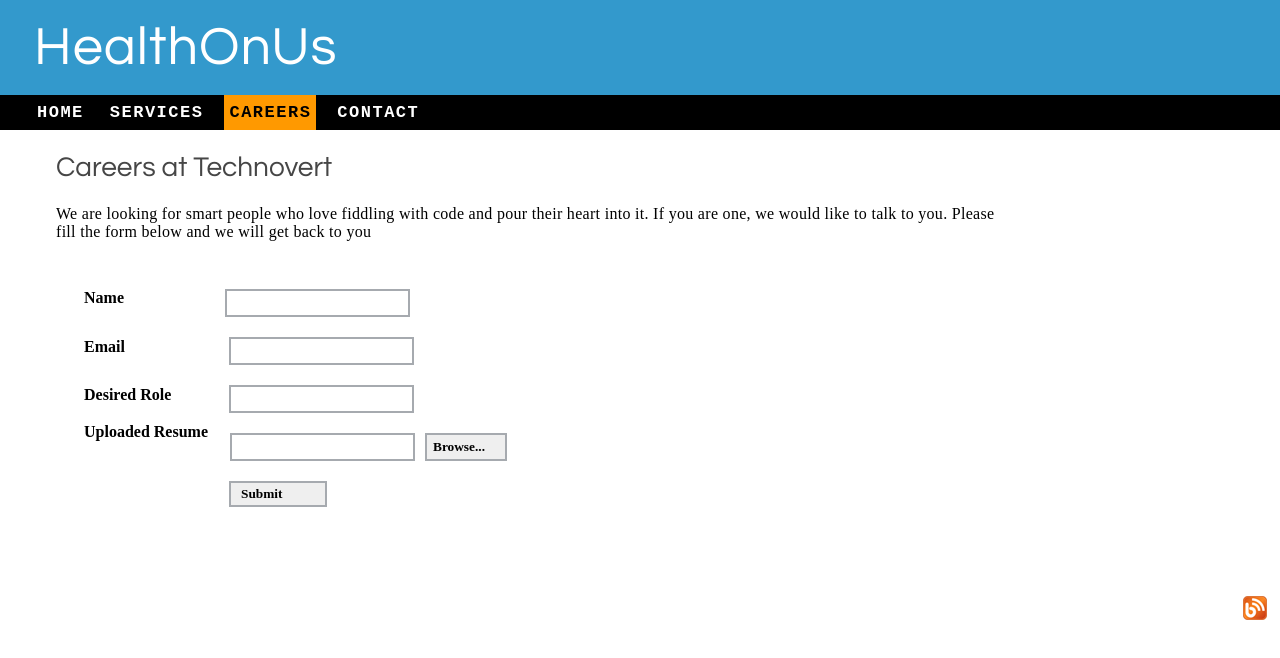
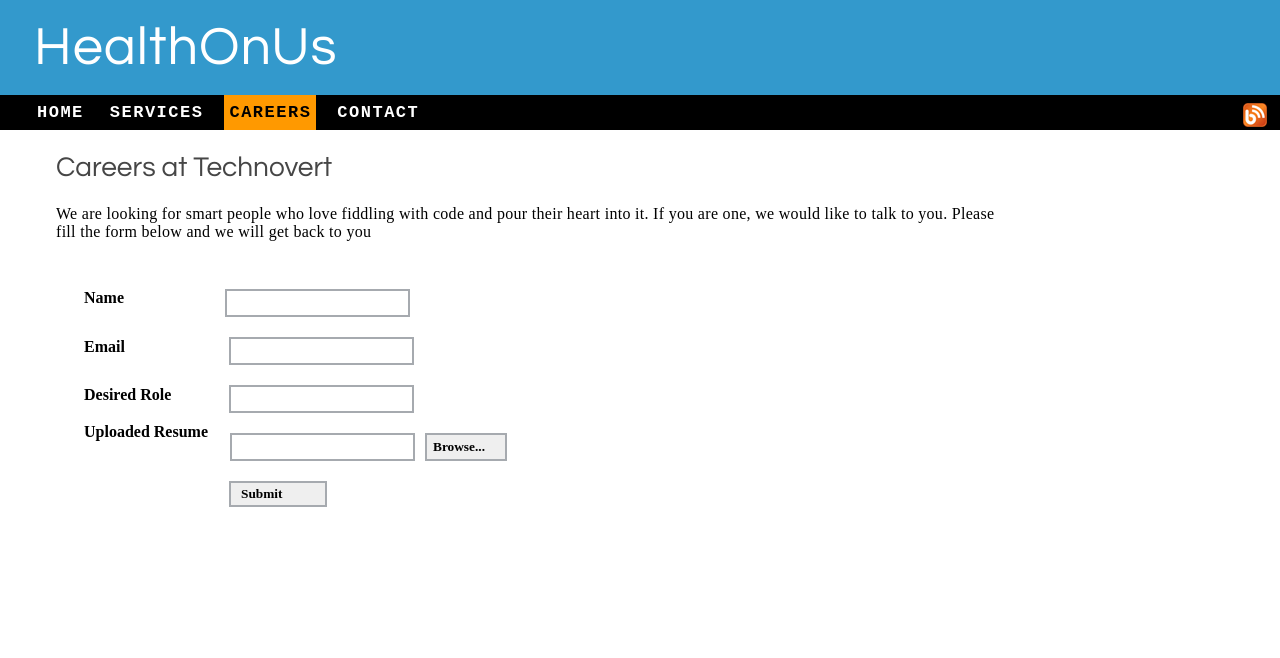
Before and after one commit to Bhavs-24/Javascript-Task4, a plain HTML site: page index.html in a window 1280 px wide. Drawn offline with Linux system fonts and the light colour scheme.

Commit message:
css changes

```diff
--- a/contactform.css
+++ b/contactform.css
@@ -58,9 +58,7 @@ li a:hover{
     background-color: #FF9900;
 }
 .logo{
-    padding-top: 6px;
     padding-bottom: 0px;
-    bottom: 145px;
 }
 .form_fields{
     margin-left: 24px;
--- a/index.css
+++ b/index.css
@@ -54,9 +54,7 @@ li a:hover{
     background-color: #FF9900;
 }
 .logo{
-    padding-top: 6px;
     padding-bottom: 0px;
-    bottom: 175px;
 }
 .description h2{
     font-family: Century Gothic;
```
